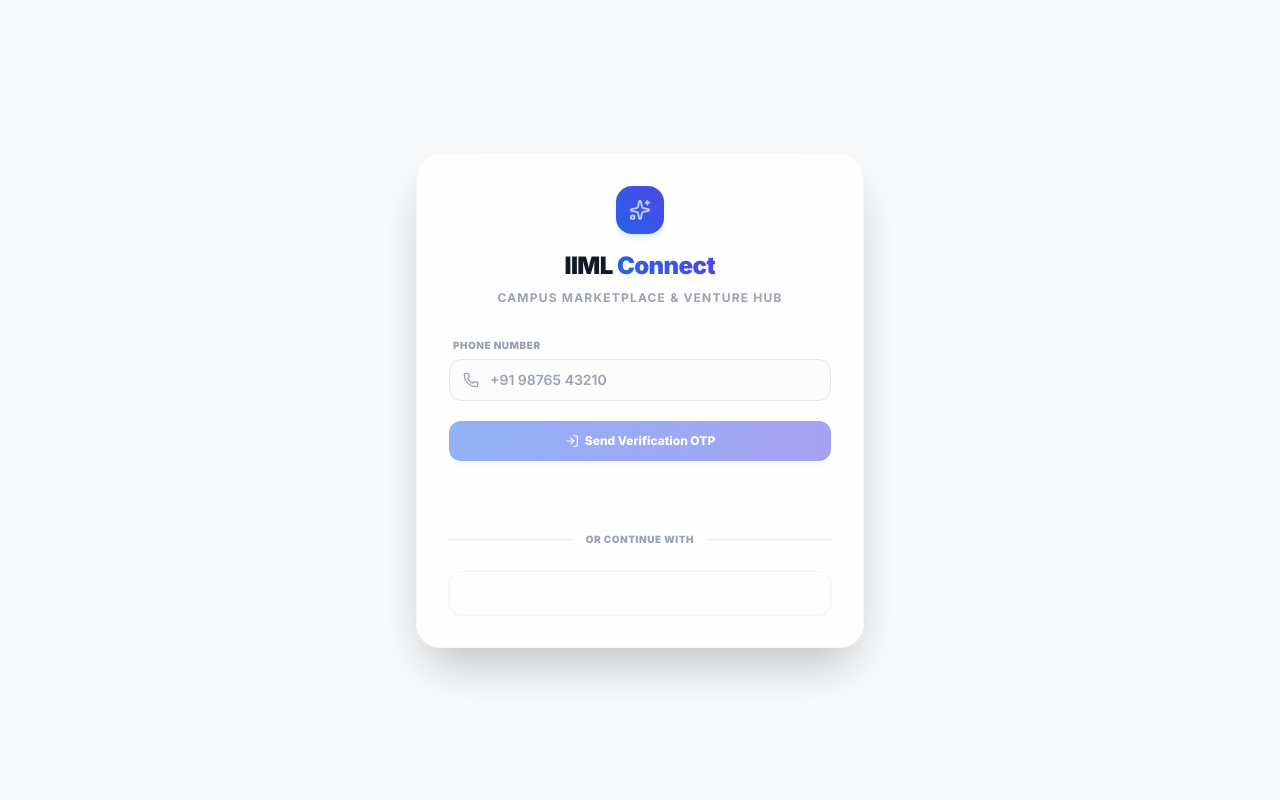
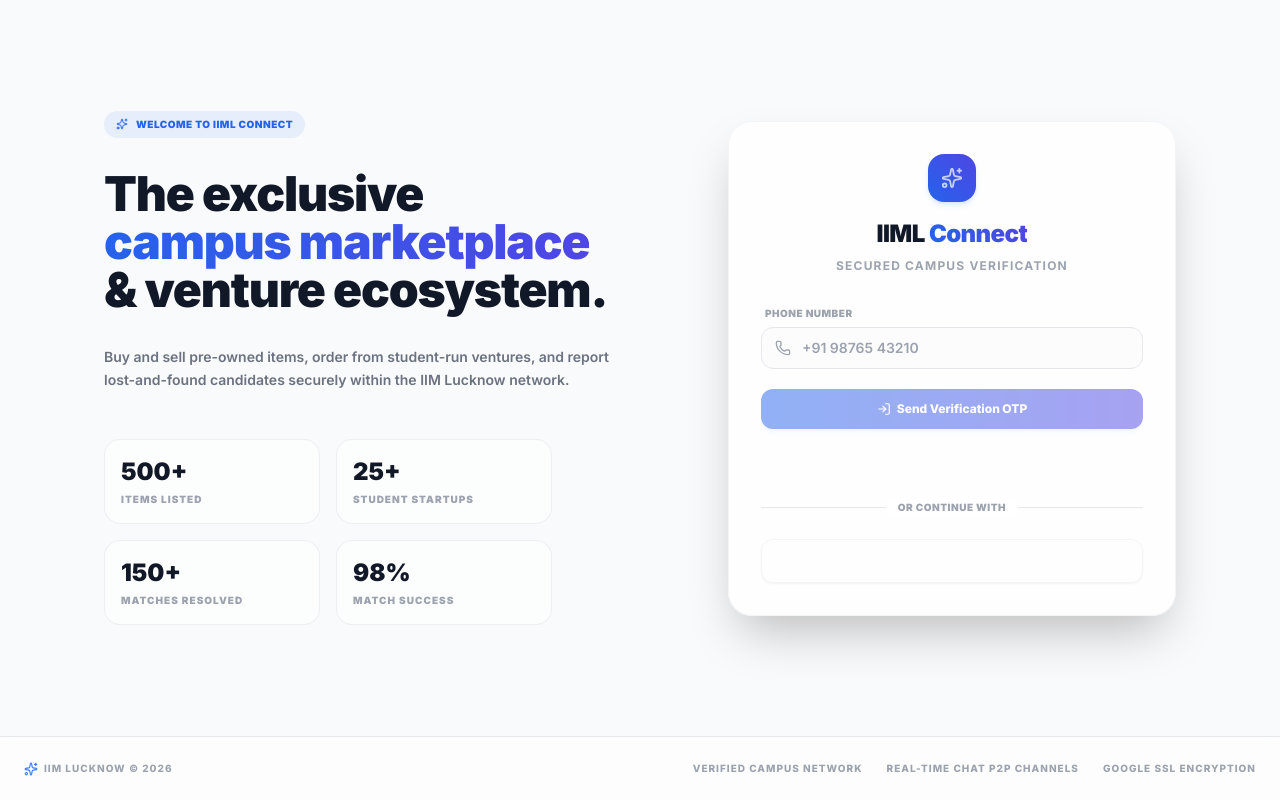
Before and after one commit to HrithikRaj26/iimlconnect_marketplace1, a Next.js app: page / in a window 1280 px wide. Built offline with nearby package versions, Linux system fonts and the light colour scheme.

Commit message:
Redesign LoginView with premium split-pane layout, demo statistics cards, and sticky footer positioning

```diff
--- a/src/components/auth/LoginView.tsx
+++ b/src/components/auth/LoginView.tsx
@@ -2,8 +2,6 @@
 
 import React, { useState, useEffect } from "react";
 import { supabase } from "@/lib/supabase";
-import { Button } from "@/components/ui/Button";
-import { TextInput } from "@/components/ui/TextInput";
 import { motion, AnimatePresence } from "framer-motion";
 import { Phone, Lock, Sparkles, LogIn, ArrowLeft } from "lucide-react";
 
@@ -70,19 +68,66 @@
   };
 
   return (
-    <div className="relative flex min-h-screen flex-col items-center justify-center bg-gray-50 dark:bg-gray-950 px-4 py-12 overflow-hidden transition-colors duration-300">
+    <div className="relative flex min-h-screen flex-col bg-gray-50 dark:bg-gray-950 overflow-hidden transition-colors duration-300">
       {/* Premium Decorative Glow Orbs */}
       <div className="absolute top-1/4 left-1/4 -z-10 w-72 md:w-96 h-72 md:h-96 bg-blue-400/20 dark:bg-blue-600/10 rounded-full blur-[80px] md:blur-[120px] animate-pulse" style={{ animationDuration: '8s' }} />
       <div className="absolute bottom-1/4 right-1/4 -z-10 w-72 md:w-96 h-72 md:h-96 bg-indigo-400/20 dark:bg-indigo-600/10 rounded-full blur-[80px] md:blur-[120px] animate-pulse" style={{ animationDuration: '10s' }} />
 
-      {/* Main Glassmorphic Login Card */}
+      {/* Main split grid */}
+      <div className="flex flex-1 flex-col lg:flex-row max-w-7xl mx-auto w-full items-center justify-center gap-12 px-6 py-12 z-10">
+
+        {/* Left Side: Stats & Brand Pitch */}
         <motion.div
-        initial={{ opacity: 0, y: 30 }}
-        animate={{ opacity: 1, y: 0 }}
-        transition={{ type: "spring", stiffness: 100, damping: 15 }}
+          initial={{ opacity: 0, x: -40 }}
+          animate={{ opacity: 1, x: 0 }}
+          transition={{ duration: 0.6 }}
+          className="flex-1 lg:max-w-xl space-y-8 text-center lg:text-left mt-8 lg:mt-0"
+        >
+          {/* Logo Badge */}
+          <div className="inline-flex items-center gap-2 px-3 py-1.5 rounded-full bg-blue-500/10 dark:bg-blue-500/20 text-blue-600 dark:text-blue-400 text-[10px] font-black uppercase tracking-wider">
+            <Sparkles size={12} className="animate-spin-slow" />
+            <span>Welcome to IIML Connect</span>
+          </div>
+
+          <h1 className="text-3xl sm:text-4xl lg:text-5xl font-black tracking-tight text-gray-900 dark:text-gray-100 leading-tight">
+            The exclusive <br className="hidden lg:block" />
+            <span className="bg-gradient-to-r from-blue-600 to-indigo-600 bg-clip-text text-transparent">campus marketplace</span> <br />
+            & venture ecosystem.
+          </h1>
+
+          <p className="text-sm font-semibold text-gray-500 dark:text-gray-400 leading-relaxed max-w-lg mx-auto lg:mx-0">
+            Buy and sell pre-owned items, order from student-run ventures, and report lost-and-found candidates securely within the IIM Lucknow network.
+          </p>
+
+          {/* Stats Grid */}
+          <div className="grid grid-cols-2 gap-4 max-w-md mx-auto lg:mx-0 pt-4">
+            <div className="rounded-2xl border border-gray-200/60 dark:border-gray-800 bg-white/50 dark:bg-gray-900/50 p-4 backdrop-blur-sm hover:scale-[1.02] transition-transform duration-200">
+              <p className="text-2xl font-black text-gray-900 dark:text-gray-100">500+</p>
+              <p className="text-[10px] font-black text-gray-400 uppercase tracking-widest mt-1">Items Listed</p>
+            </div>
+            <div className="rounded-2xl border border-gray-200/60 dark:border-gray-800 bg-white/50 dark:bg-gray-900/50 p-4 backdrop-blur-sm hover:scale-[1.02] transition-transform duration-200">
+              <p className="text-2xl font-black text-gray-900 dark:text-gray-100">25+</p>
+              <p className="text-[10px] font-black text-gray-400 uppercase tracking-widest mt-1">Student Startups</p>
+            </div>
+            <div className="rounded-2xl border border-gray-200/60 dark:border-gray-800 bg-white/50 dark:bg-gray-900/50 p-4 backdrop-blur-sm hover:scale-[1.02] transition-transform duration-200">
+              <p className="text-2xl font-black text-gray-900 dark:text-gray-100">150+</p>
+              <p className="text-[10px] font-black text-gray-400 uppercase tracking-widest mt-1">Matches Resolved</p>
+            </div>
+            <div className="rounded-2xl border border-gray-200/60 dark:border-gray-800 bg-white/50 dark:bg-gray-900/50 p-4 backdrop-blur-sm hover:scale-[1.02] transition-transform duration-200">
+              <p className="text-2xl font-black text-gray-900 dark:text-gray-100">98%</p>
+              <p className="text-[10px] font-black text-gray-400 uppercase tracking-widest mt-1">Match Success</p>
+            </div>
+          </div>
+        </motion.div>
+
+        {/* Right Side: Login Card */}
+        <motion.div
+          initial={{ opacity: 0, x: 40 }}
+          animate={{ opacity: 1, x: 0 }}
+          transition={{ duration: 0.6 }}
           className="w-full max-w-md bg-white/80 dark:bg-gray-900/80 border border-gray-100 dark:border-gray-800 backdrop-blur-xl rounded-3xl p-8 shadow-2xl"
         >
-        {/* Branding header */}
+          {/* Card branding header */}
           <div className="text-center mb-8">
             <div className="mx-auto flex h-12 w-12 items-center justify-center rounded-2xl bg-gradient-to-tr from-blue-600 to-indigo-600 text-white shadow-md shadow-blue-500/15 mb-4">
               <Sparkles size={22} className="animate-pulse" />
@@ -92,11 +137,11 @@
               IIML <span className="bg-gradient-to-r from-blue-600 to-indigo-600 bg-clip-text text-transparent">Connect</span>
             </h2>
             <p className="mt-2 text-xs font-bold text-gray-400 uppercase tracking-widest">
-            Campus Marketplace & Venture Hub
+              Secured Campus Verification
             </p>
           </div>
 
-        {/* Dynamic Form Slider with AnimatePresence */}
+          {/* Form container */}
           <div className="relative overflow-hidden min-h-[170px]">
             <AnimatePresence mode="wait">
               {step === "phone" ? (
@@ -220,12 +265,28 @@
             </div>
           </div>
 
-        {/* Google Sign-In Container wrapper */}
+          {/* Google Sign-In Container */}
           <div
             id="gsi-container"
             className="flex justify-center w-full min-h-[44px] rounded-xl overflow-hidden hover:brightness-105 transition-all shadow-sm border border-gray-100 dark:border-gray-800"
           />
         </motion.div>
       </div>
+
+      {/* Aligned Sticky/Fixed Footer */}
+      <footer className="w-full border-t border-gray-150 dark:border-gray-900 bg-white/60 dark:bg-gray-950/60 py-6 backdrop-blur-md transition-colors duration-300 mt-auto">
+        <div className="mx-auto max-w-7xl px-6 flex flex-col md:flex-row items-center justify-between gap-4 text-[10px] font-extrabold text-gray-400 dark:text-gray-500 uppercase tracking-widest">
+          <div className="flex items-center gap-1.5">
+            <Sparkles size={14} className="text-blue-500" />
+            <span>IIM Lucknow © {new Date().getFullYear()}</span>
+          </div>
+          <div className="flex flex-wrap justify-center gap-6">
+            <span>Verified Campus Network</span>
+            <span>Real-time Chat P2P Channels</span>
+            <span>Google SSL Encryption</span>
+          </div>
+        </div>
+      </footer>
+    </div>
   );
 }
```
Lines whose indentation alone changed are shown as unchanged.
